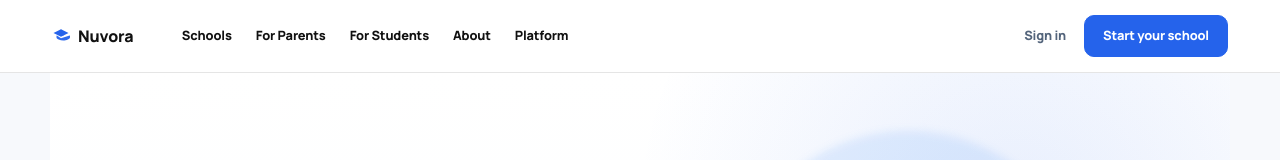
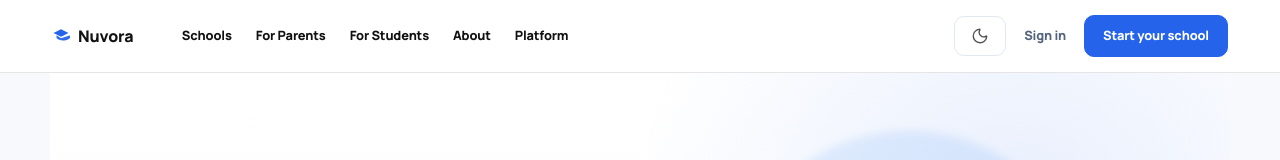
Before and after one commit to Michael-aal/petra-school-project, a React (Vite) app in the folder Petra-Project/: page / in a window 1280 px wide. Shown: the top 160 px of the page. Built offline with nearby package versions, Linux system fonts and the light colour scheme; no server answers.

Commit message:
Add shared theme toggle to public navigation

```diff
--- a/Petra-Project/src/Pages/components/Navbar.jsx
+++ b/Petra-Project/src/Pages/components/Navbar.jsx
@@ -1,6 +1,7 @@
 import { useEffect, useState } from "react";
 import { NavLink } from "react-router-dom";
-import { Menu, X } from "lucide-react";
+import { Menu, X, Moon, Sun } from "lucide-react";
+import { applyTheme, getInitialTheme, THEME_CHANGE_EVENT } from "../../utils/theme.js";
 
 import "../../Styles/components/Navbar.css";
 
@@ -29,6 +30,29 @@ const NuvoraLogo = ({ size = 18 }) => (
 export default function Navbar() {
   const [isMobile, setIsMobile] = useState(() => window.innerWidth < 768);
   const [mobileMenuOpen, setMobileMenuOpen] = useState(false);
+  const [dark, setDark] = useState(() => getInitialTheme() === "dark");
+
+  useEffect(() => {
+    const sync = (event) => setDark((event.detail || getInitialTheme()) === "dark");
+    const syncStorage = (event) => {
+      if (event.key !== "nuvora-theme") return;
+      const theme = event.newValue === "dark" ? "dark" : "light";
+      applyTheme(theme, { persist: false });
+      setDark(theme === "dark");
+    };
+    window.addEventListener(THEME_CHANGE_EVENT, sync);
+    window.addEventListener("storage", syncStorage);
+    return () => {
+      window.removeEventListener(THEME_CHANGE_EVENT, sync);
+      window.removeEventListener("storage", syncStorage);
+    };
+  }, []);
+
+  const toggleTheme = () => {
+    const next = dark ? "light" : "dark";
+    applyTheme(next, { broadcast: true });
+    setDark(next === "dark");
+  };
 
   useEffect(() => {
     const handleResize = () => {
@@ -73,6 +97,9 @@ export default function Navbar() {
         </div>
 
         <div className="navbar-right">
+          <button type="button" className="navbar-theme-toggle" onClick={toggleTheme} aria-label={dark ? "Switch to light mode" : "Switch to dark mode"} title={dark ? "Switch to light mode" : "Switch to dark mode"}>
+            {dark ? <Sun size={18} aria-hidden="true" /> : <Moon size={18} aria-hidden="true" />}
+          </button>
           {!isMobile && (
             <>
               <NavLink to="/signin" className="nav-sign-in">Sign in</NavLink>
```
